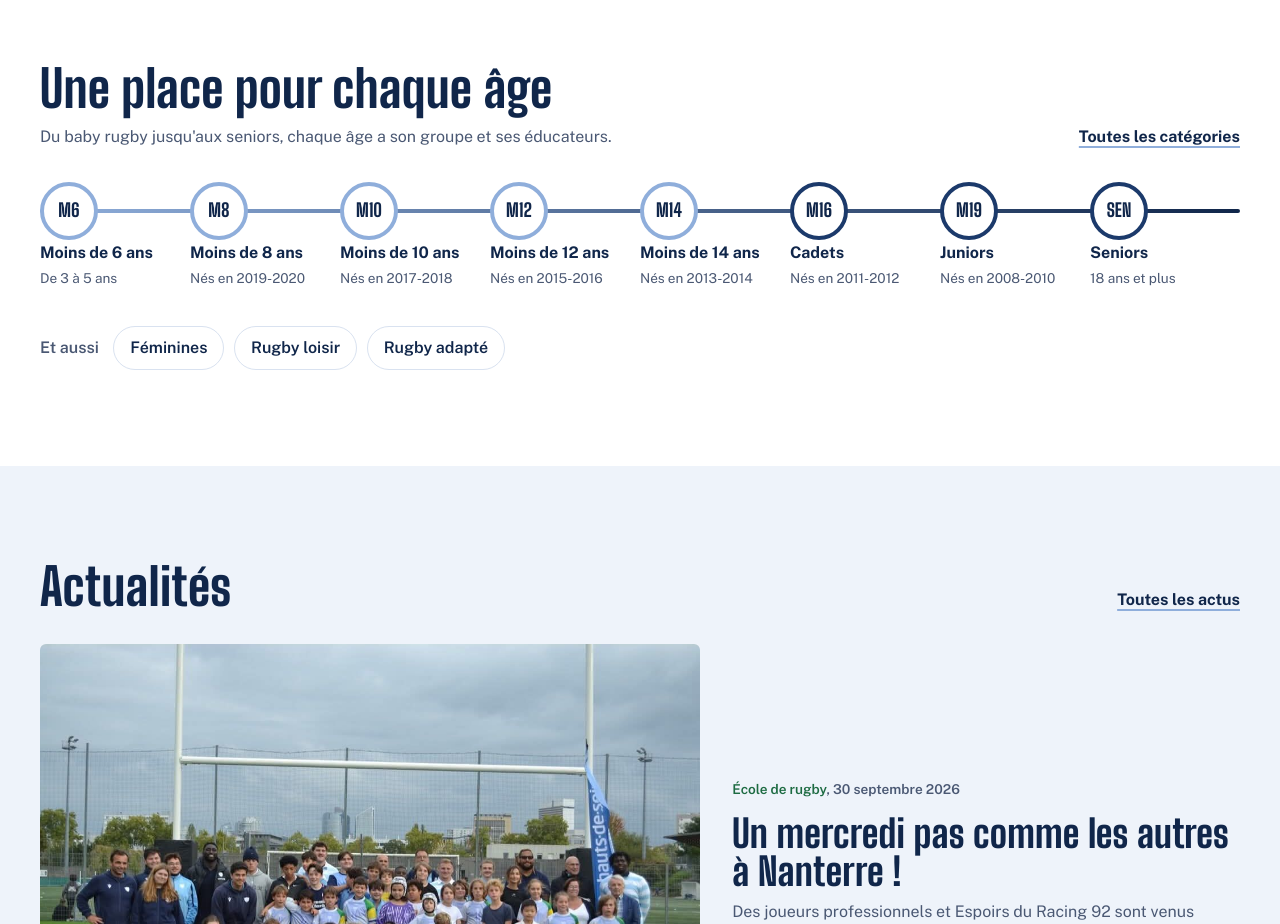
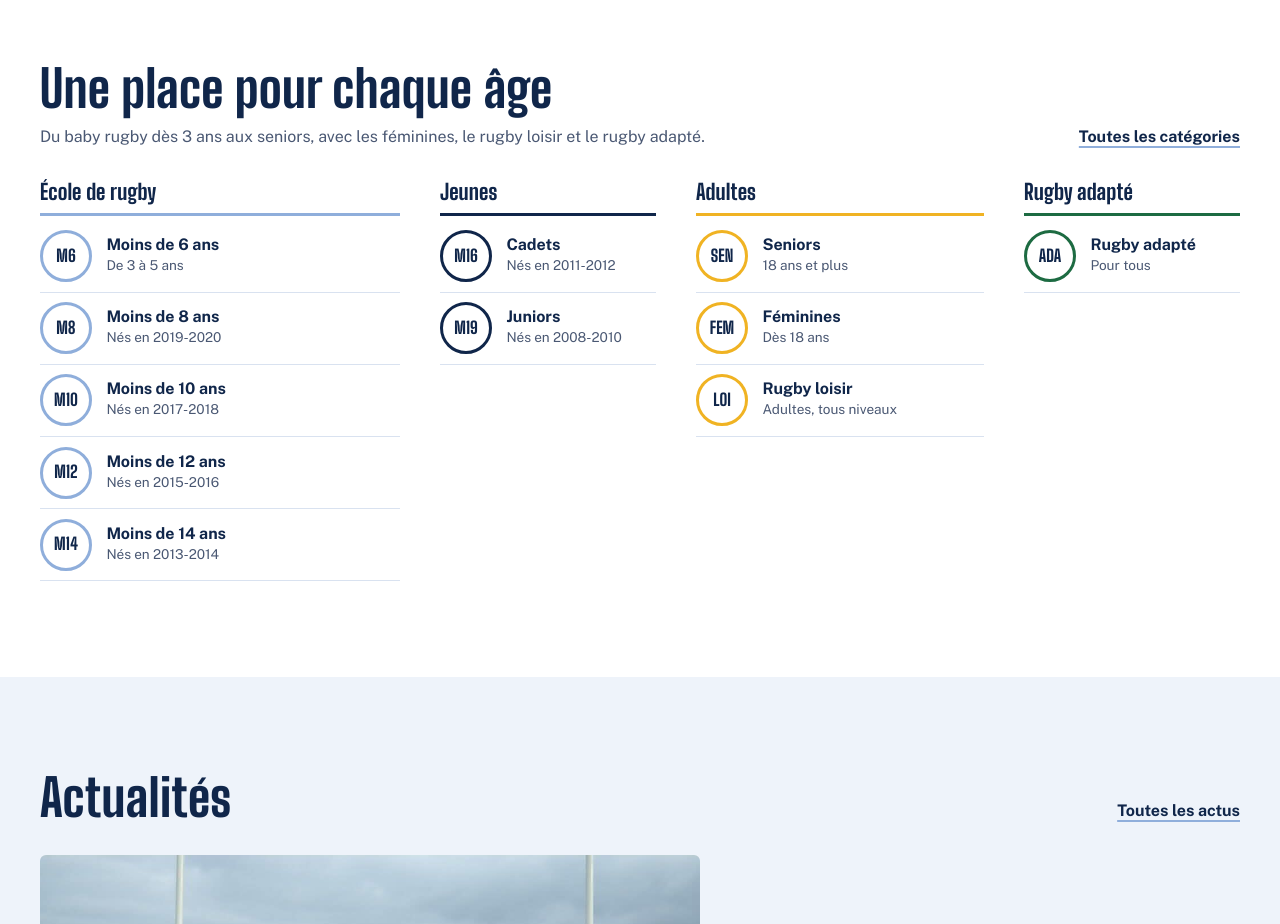
Before and after one commit to RacingNanterreRugby/racingnanterrerugby.github.io, a plain HTML site: page index.html in a window 1280 px wide. Shown: the part 1140-2064 px from the top of the page. Drawn offline with nearby package versions, Linux system fonts and the light colour scheme.

Commit message:
Accueil : catégories regroupées (école, jeunes, adultes, rugby adapté) à la place de l'échelle des âges
Co-Authored-By: Claude Opus 5.5 <noreply@anthropic.com>
Claude-Session: https://claude.ai/code/session_012hAthQkDcs3FXmhDvsNCie

```diff
--- a/index.html
+++ b/index.html
@@ -137,26 +137,18 @@ main{min-height:70vh}
 .repere span{color:var(--texte-2);font-size:.92rem}
 @media (max-width:760px){.reperes{grid-template-columns:1fr 1fr}.repere{border-right:0;padding:1.2rem 0!important;border-bottom:1px solid var(--trait)}.repere:nth-child(odd){padding-right:1rem!important}.repere b{font-size:2rem}}
 
-/* ---------- Accueil : échelle des âges ---------- */
-.echelle{position:relative;margin-top:1rem}
-.piste{display:grid;grid-template-columns:repeat(8,1fr);position:relative}
-.piste::before{content:"";position:absolute;left:0;right:0;top:27px;height:4px;background:linear-gradient(90deg,var(--ciel),var(--marine));border-radius:2px}
-.palier{position:relative;text-decoration:none;padding-top:0;display:flex;flex-direction:column;align-items:flex-start;padding-right:.6rem}
-.palier .pastille{width:58px;height:58px;border-radius:50%;background:#fff;border:4px solid var(--ciel);display:grid;place-items:center;font-family:var(--affiche);font-weight:800;font-size:1.15rem;position:relative;transition:background .15s,border-color .15s,color .15s}
-.palier:nth-child(n+6) .pastille{border-color:var(--marine-2)}
-.palier:hover .pastille{background:var(--marine);color:#fff;border-color:var(--marine)}
-.palier .nom{font-weight:700;margin-top:.8rem;line-height:1.25}
-.palier .age{font-size:.85rem;color:var(--texte-2)}
-.autres{display:flex;flex-wrap:wrap;gap:.6rem;margin-top:2.2rem;align-items:center}
-.autres span{color:var(--texte-2);font-weight:600;margin-right:.3rem}
-.puce{display:inline-flex;align-items:center;min-height:44px;padding:.5rem 1rem;border:1px solid var(--trait);border-radius:999px;background:#fff;text-decoration:none;font-weight:600}
-.puce:hover{border-color:var(--marine)}
-@media (max-width:860px){
-  .piste{grid-template-columns:1fr;gap:0}
-  .piste::before{left:27px;right:auto;top:10px;bottom:10px;width:4px;height:auto;background:linear-gradient(180deg,var(--ciel),var(--marine))}
-  .palier{flex-direction:row;align-items:center;gap:1rem;padding:.45rem 0}
-  .palier .nom{margin-top:0}
-}
+/* ---------- Accueil : toutes les catégories par groupe ---------- */
+.familles{display:grid;grid-template-columns:5fr 3fr 4fr 3fr;gap:2rem 2.5rem}
+@media (max-width:1000px){.familles{grid-template-columns:1fr 1fr}}
+@media (max-width:600px){.familles{grid-template-columns:1fr;gap:2rem}}
+.famille h3{font-size:1.35rem;padding-bottom:.6rem;border-bottom:3px solid var(--teinte,var(--marine));margin-bottom:.3rem}
+.famille.f0{--teinte:var(--ciel)}.famille.f1{--teinte:var(--marine)}.famille.f2{--teinte:var(--or)}.famille.f3{--teinte:var(--pelouse)}
+.palier{display:flex;align-items:center;gap:.9rem;text-decoration:none;padding:.6rem 0;border-bottom:1px solid var(--trait);min-height:60px}
+.palier .pastille{flex:none;width:52px;height:52px;border-radius:50%;background:#fff;border:3px solid var(--teinte,var(--marine));display:grid;place-items:center;font-family:var(--affiche);font-weight:800;font-size:1.05rem;transition:background .15s,color .15s}
+.palier:hover .pastille{background:var(--marine);border-color:var(--marine);color:#fff}
+.palier:hover .nom{text-decoration:underline;text-decoration-thickness:2px;text-underline-offset:3px}
+.palier .nom{display:block;font-weight:700;line-height:1.25}
+.palier .age{display:block;font-size:.85rem;color:var(--texte-2)}
 
 /* ---------- Bloc présentation ---------- */
 .deux{display:grid;grid-template-columns:1.05fr .95fr;gap:clamp(2rem,5vw,4.5rem);align-items:center}
@@ -542,8 +534,7 @@ accueil(){
     return m ? {...m, equipe:c.nom, compet:c.id} : null;
   }).filter(Boolean).sort((a,b)=>d(a.date)-d(b.date)).slice(0,4);
   const derniers = tousMatchs().filter(joue).sort((a,b)=>d(b.date)-d(a.date)).slice(0,5);
-  const parAge = ['m6','m8','m10','m12','m14','m16','m19','seniors'].map(id=>CLUB.categories.find(c=>c.id===id)).filter(Boolean);
-  const autres = CLUB.categories.filter(c=>!parAge.includes(c));
+  const familles = [...new Set(CLUB.categories.map(c=>c.groupe))];
   const actus = actusTriees();
   const photos = CLUB.photosAccueil || [];
   return `
@@ -575,12 +566,10 @@ accueil(){
   </div></div>
 
   <section class="section"><div class="wrap">
-    <div class="tete"><div><h2>Une place pour chaque âge</h2><p>Du baby rugby jusqu'aux seniors, chaque âge a son groupe et ses éducateurs.</p></div><a class="lien" href="#categories">Toutes les catégories</a></div>
-    <div class="echelle"><div class="piste">
-      ${parAge.map(c=>`<a class="palier" href="#cat-${c.id}"><span class="pastille">${esc(c.nom)}</span><span><span class="nom">${esc(c.titre)}</span><br><span class="age">${esc(c.age)}</span></span></a>`).join('')}
-    </div>
-    ${autres.length ? `<div class="autres"><span>Et aussi</span>${autres.map(c=>`<a class="puce" href="#cat-${c.id}">${esc(c.titre)}</a>`).join('')}</div>` : ''}
-    </div>
+    <div class="tete"><div><h2>Une place pour chaque âge</h2><p>Du baby rugby dès 3 ans aux seniors, avec les féminines, le rugby loisir et le rugby adapté.</p></div><a class="lien" href="#categories">Toutes les catégories</a></div>
+    <div class="familles">${familles.map((g,i)=>`<div class="famille f${i%4}"><h3>${esc(g)}</h3>
+      ${CLUB.categories.filter(c=>c.groupe===g).map(c=>`<a class="palier" href="#cat-${c.id}"><span class="pastille">${esc(c.nom)}</span><span><span class="nom">${esc(c.titre)}</span><span class="age">${esc(c.age)}</span></span></a>`).join('')}
+    </div>`).join('')}</div>
   </div></section>
 
   ${actus.length ? `<section class="section brume"><div class="wrap">
```
